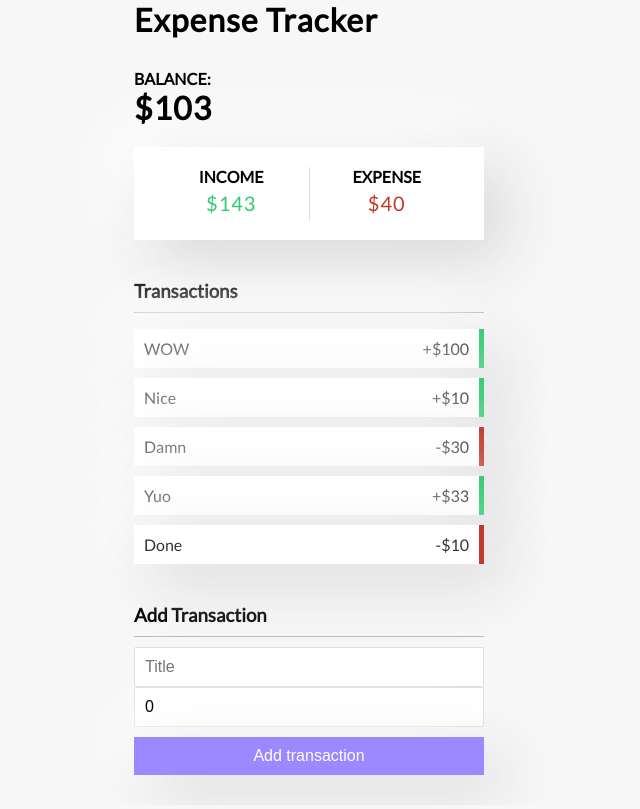
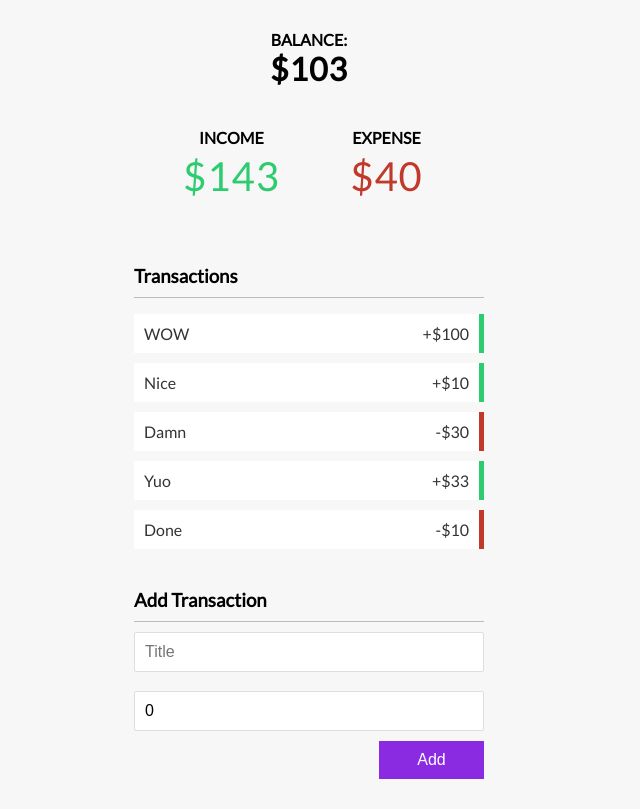
Before and after one commit to usamasubhani/expense-tracker, a React (Create React App) app: page / in a window 1280 px wide. Shown: the whole page, without its empty margins (331-971 px from the left). Built offline with nearby package versions, Linux system fonts and the light colour scheme.

Commit message:
Improve UI

```diff
--- a/src/App.css
+++ b/src/App.css
@@ -1,14 +1,5 @@
 @import url('https://fonts.googleapis.com/css?family=Lato&display=swap');
 
-/* :root {
-  --box-shadow: 0 1px 3px rgba(0, 0, 0, 0.12), 0 1px 2px rgba(0, 0, 0, 0.24);
-}  */
-:root {
-  --border-radius: 50px;
---background: #ffffff;
---box-shadow:  20px 20px 60px #d9d9d9,
-             -20px -20px 60px #ffffff;
-}
 * {
   box-sizing: border-box;
 }
@@ -47,8 +38,8 @@ h4 {
 }
 
 .inc-exp-container {
-  background-color: #fff;
-  box-shadow: var(--box-shadow);
+  background-color: #f7f7f7;
+  /* box-shadow: var(--box-shadow); */
   padding: 20px;
   display: flex;
   justify-content: space-between;
@@ -60,12 +51,8 @@ h4 {
   text-align: center;
 }
 
-.inc-exp-container > div:first-of-type {
-  border-right: 1px solid #dedede;
-}
-
 .money {
-  font-size: 20px;
+  font-size: 40px;
   letter-spacing: 1px;
   margin: 5px 0;
 }
@@ -83,7 +70,14 @@ label {
   margin: 10px 0;
 }
 
-input[type='text'],
+input[type='text'] {
+  border: 1px solid #dedede;
+  border-radius: 2px;
+  display: block;
+  font-size: 16px;
+  padding: 10px;
+  width: 100%;
+}
 input[type='number'] {
   border: 1px solid #dedede;
   border-radius: 2px;
@@ -95,7 +89,7 @@ input[type='number'] {
 
 .btn {
   cursor: pointer;
-  background-color: #9c88ff;
+  background-color: blueviolet;
   box-shadow: var(--box-shadow);
   color: #fff;
   border: 0;
@@ -103,7 +97,8 @@ input[type='number'] {
   font-size: 16px;
   margin: 10px 0 30px;
   padding: 10px;
-  width: 100%;
+  width: 30%;
+  float: right;
 }
 
 .btn:focus,
--- a/src/App.js
+++ b/src/App.js
@@ -9,7 +9,6 @@ import { GlobalProvider } from './context/GlobalContext'
 function App() {
   return (
     <GlobalProvider>
-      <h1>Expense Tracker</h1>
       <div className="container">
         <Balance />
         <IncomeExpenses />
--- a/src/components/Balance.js
+++ b/src/components/Balance.js
@@ -9,10 +9,10 @@ export const Balance = () => {
     const transactioAmounts = transactions.map(transaction => transaction.amount);
     const balance = transactioAmounts.reduce((a, b) => (a + b), 0);
     return (
-        <div>
+        <center>
             <h4>Balance:</h4>
             <h1>${balance}</h1>
-        </div>
+        </center>
     )
 }
 
--- a/src/components/NewTransaction.js
+++ b/src/components/NewTransaction.js
@@ -29,10 +29,11 @@ import { GlobalContext } from '../context/GlobalContext'
                 <div className="form-control">
                 <input type="text" value={title} onChange={(e) => {setTitle(e.target.value)}} placeholder="Title" />
                 </div>
-                <div className="form-control">
+                <br/>
+                <span className="form-control">
                 <input type="number" value={amount} onChange={(e) => {setAmount(e.target.value)}} placeholder="Amount" />
-                </div>
-                <button className="btn">Add transaction</button>
+                </span>
+                <button className="btn">Add</button>
             </form>
         </div>
     )
```
